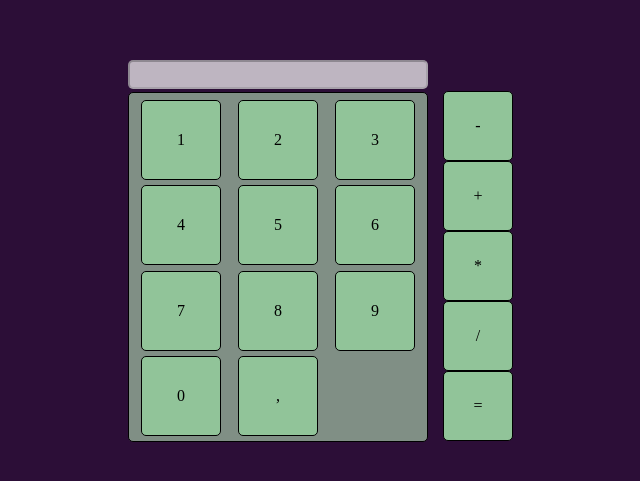
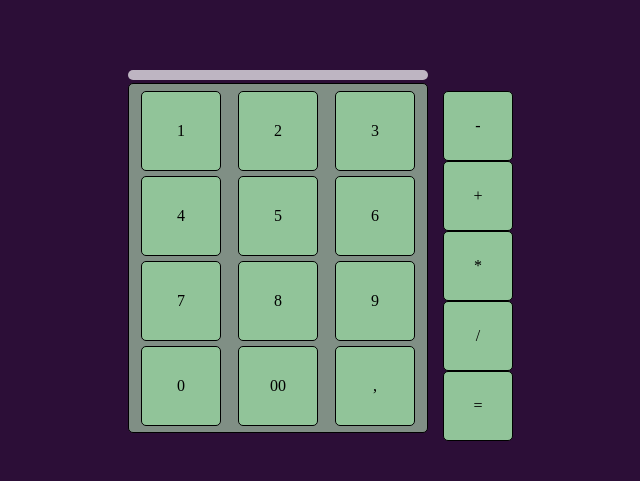
Before and after one commit to AlexJr22/calculator, a plain HTML site: page calculator/calculator.html in a window 1280 px wide. Shown: the part 149-630 px from the top of the page, without its empty margins (362-1002 px from the left). Drawn offline with Linux system fonts and the light colour scheme.

Commit message:
adding more buttons

```diff
--- a/calculator/calculator.html
+++ b/calculator/calculator.html
@@ -14,7 +14,7 @@
 </head>
 <body>
 
-  <input class="displayCalculator" disabled type="text">
+  <p class="displayCalculator" ></p>
 
   <div class="numbers">
     <div class="cardButton">1</div>
@@ -27,6 +27,7 @@
     <div class="cardButton">8</div>
     <div class="cardButton">9</div>
     <div class="cardButton">0</div>
+    <div class="cardButton">00</div>
     <div class="cardButton">,</div>
   </div>
 
```
